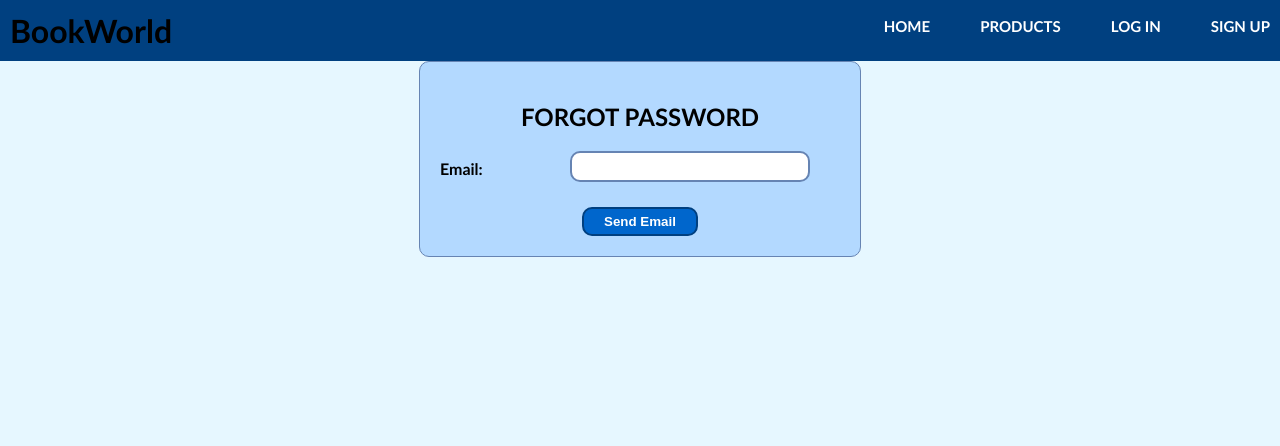
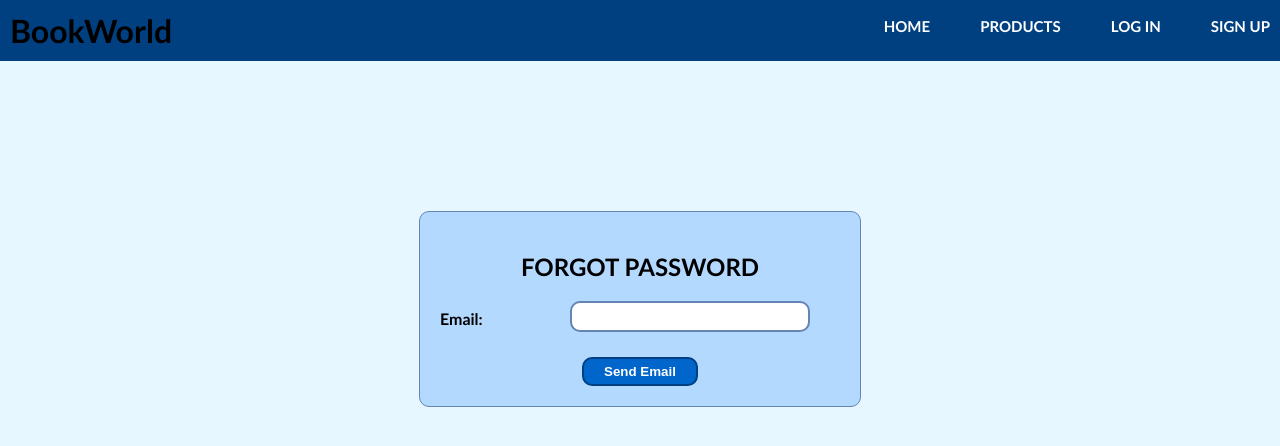
Before and after one commit to MohanPutreddy/Capstone-sem4-conestoga-group6, a React (Create React App) app in the folder CapstoneFrontend/: page /forgotpassword in a window 1280 px wide. Shown: the top 446 px of the page. Built offline with nearby package versions, Linux system fonts and the light colour scheme.

Commit message:
Added some changes to Forget Password

```diff
--- a/CapstoneFrontend/src/Components/ForgotPassword.js
+++ b/CapstoneFrontend/src/Components/ForgotPassword.js
@@ -1,6 +1,7 @@
 import React, { useState } from "react";
 import axios from "axios";
 import { useNavigate } from "react-router-dom";
+import "./Css/styles.css";
 
 export default function ForgotPassword() {
   const [hide, setHide] = useState(true);
@@ -89,6 +90,7 @@ export default function ForgotPassword() {
   return (
     <div>
       {hide ? (
+        <div className="main-container">
           <div className="form-container">
             <h2>Forgot Password</h2>
             <form onSubmit={handleSubmit}>
@@ -111,7 +113,9 @@ export default function ForgotPassword() {
               </div>
             </form>
           </div>
+        </div>
       ) : (
+        <div className="main-container">
           <div className="form-container">
             <h2>Change Password</h2>
             <form onSubmit={handleOtpSubmit}>
@@ -161,6 +165,7 @@ export default function ForgotPassword() {
               </div>
             </form>
           </div>
+        </div>
       )}
     </div>
   );
--- a/CapstoneFrontend/src/Components/Path.js
+++ b/CapstoneFrontend/src/Components/Path.js
@@ -13,7 +13,6 @@ export default function Path() {
       <div>
         <header>
           <h1>BookWorld</h1>
-
           <nav>
             <ul>
               <li>
```
Lines whose indentation alone changed are shown as unchanged.
